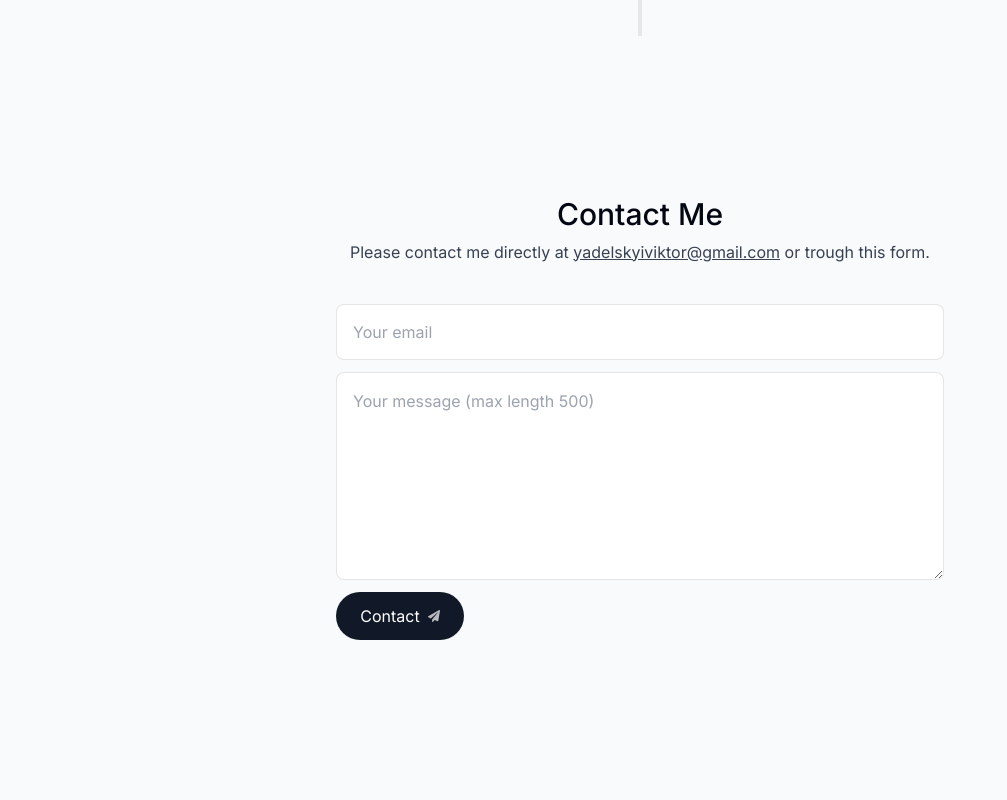
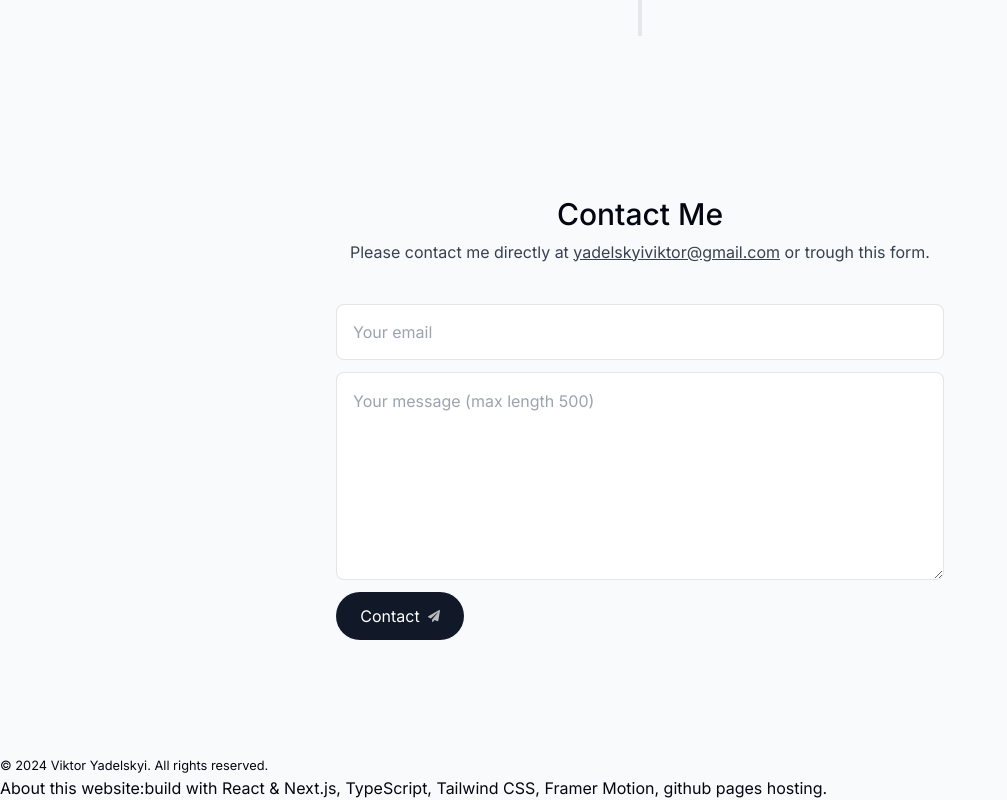
Before and after one commit to viktor-yadelskyi/portfolio, a Next.js app: page / in a window 1280 px wide. Shown: the part 3692-4492 px from the top of the page, without its empty margins (0-1007 px from the left). Before the commit the page ends 4444 px from the top, so only its background shows below. Built offline with nearby package versions, Linux system fonts and the light colour scheme.

Commit message:
:sparkles:add footer

```diff
--- a/app/layout.tsx
+++ b/app/layout.tsx
@@ -2,6 +2,7 @@ import Header from '@/components/header';
 import './globals.css';
 import { Inter } from 'next/font/google';
 import ActiveSectionContextProvider from '@/context/active-section-context';
+import Footer from '@/components/footer';
 
 const inter = Inter({ subsets: ['latin'] });
 
@@ -24,6 +25,7 @@ export default function RootLayout({
 				<ActiveSectionContextProvider>
 					<Header />
 					{children}
+					<Footer />
 				</ActiveSectionContextProvider>
 			</body>
 		</html>
--- /dev/null
+++ b/components/footer.tsx
@@ -0,0 +1,13 @@
+import React from 'react';
+
+export default function Footer() {
+	return (
+		<footer>
+			<small>&copy; 2024 Viktor Yadelskyi. All rights reserved.</small>
+			<p>
+				<span>About this website:</span>build with React & Next.js, TypeScript,
+				Tailwind CSS, Framer Motion, github pages hosting.
+			</p>
+		</footer>
+	);
+}
```
